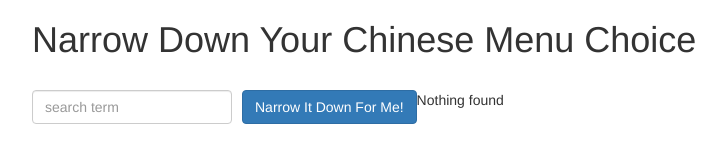
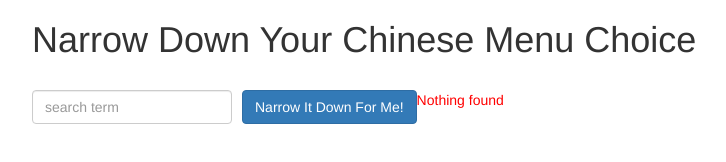
Before and after one commit to sajjanbh/Coursera-AngularJS-Mod3, a plain HTML site: page index.html in a window 1280 px wide. Shown: the whole page, without its empty margins (38-764 px from the left). Drawn offline with Linux system fonts and the light colour scheme.

Commit message:
Working Code!

```diff
--- a/index.html
+++ b/index.html
@@ -23,7 +23,7 @@
     <!-- <ul><li ng-repeat="item in narrow.found">{{ item.description }} </li></ul> -->
     <!-- found-items should be implemented as a component -->
     <found-items title="{{narrow.title}}" items="narrow.found" on-remove="narrow.removeItem(index)" ng-if="narrow.found.length > 0"></found-items>
-    <div ng-if="narrow.found.length < 1 ">Nothing found</div>
+    <div ng-if="narrow.found.length == 0" style="color: red;">Nothing found</div>
   </div>
 
 </body>
```
